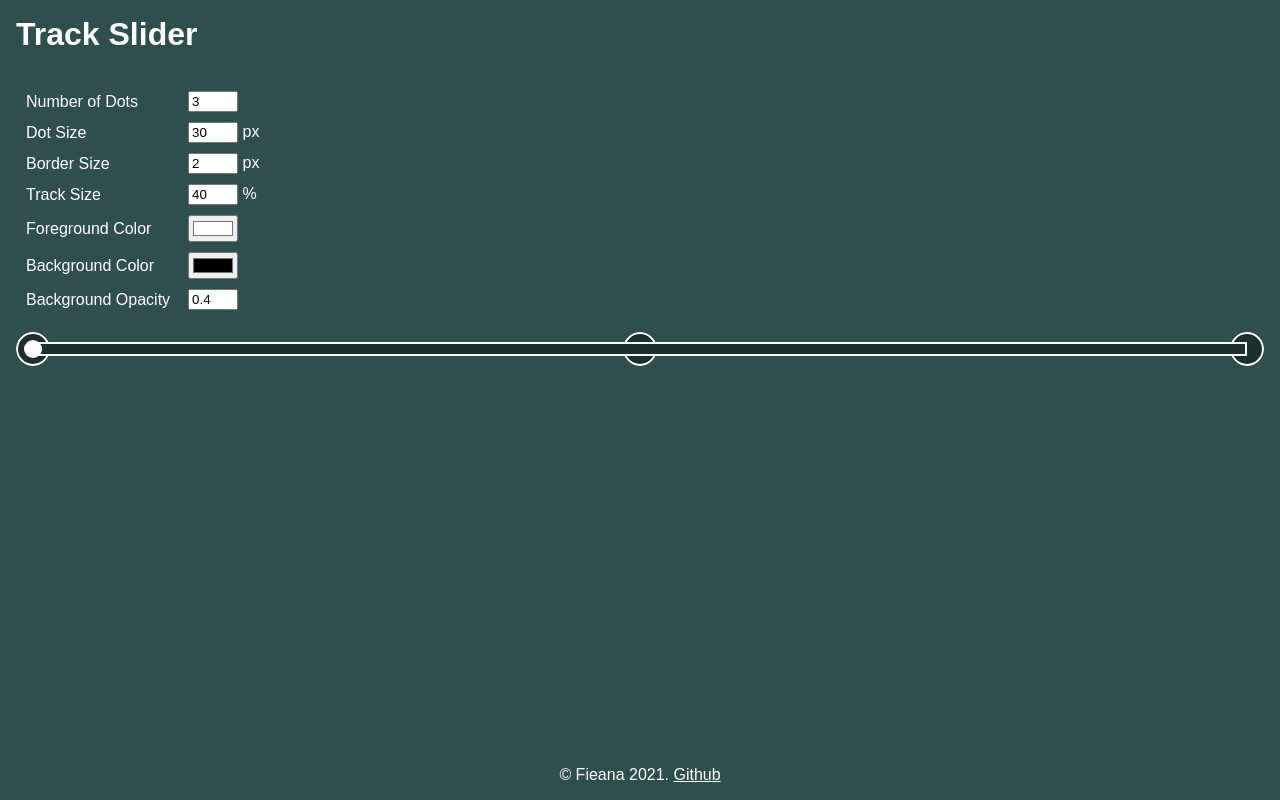
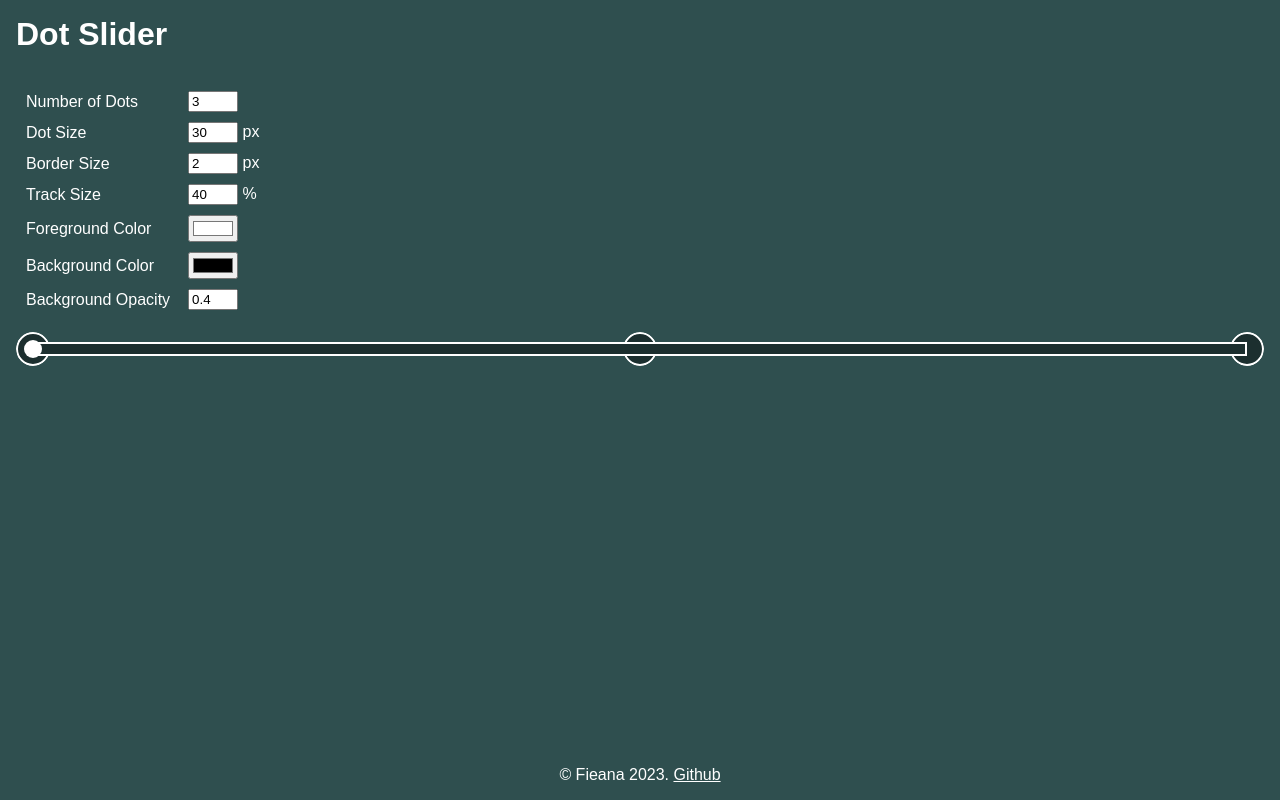
Before and after one commit to fieana/dot-slider, a plain HTML site: page index.html in a window 1280 px wide. Drawn offline with Linux system fonts and the light colour scheme.

Commit message:
change footer and header

```diff
--- a/index.html
+++ b/index.html
@@ -183,7 +183,7 @@
 </head>
 
 <body>
-	<header>Track Slider</header>
+	<header>Dot Slider</header>
 	<main>
 		<table>
 			<tr>
@@ -229,7 +229,7 @@
 			</div>
 		</div>
 	</main>
-	<footer>&copy; Fieana 2021. <a href="https://github.com/fieana/dot-slider" class="gh-icon"
+	<footer>&copy; Fieana 2023. <a href="https://github.com/fieana/dot-slider" class="gh-icon"
 			target="_blank">Github</a>
 	</footer>
 	<script type="text/javascript">
```
